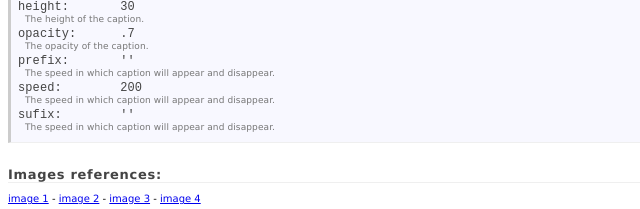
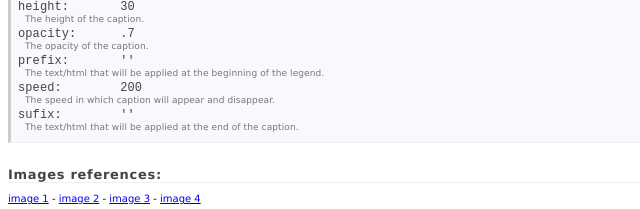
Before and after one commit to wbotelhos/capty, a plain HTML site: page index.html in a window 1280 px wide. Shown: the part 992-1201 px from the top of the page, 0-640 px from the left. Drawn offline with Linux system fonts and the light colour scheme.

Commit message:
Fixed typos. Put back no-cache.

```diff
--- a/index.html
+++ b/index.html
@@ -3,6 +3,8 @@
 <html>
 	<head>
 		<meta http-equiv="Content-animation" content="text/html; charset=UTF-8">
+		<meta http-equiv="Pragma" content="no-cache"/>
+		<meta http-equiv="Expires" content="-1"/>
 
 		<title>jQuery Capty - A Caption Plugin</title>
 
@@ -257,13 +259,13 @@
 		 	<div class="notice">The opacity of the caption.</div>
 
 			prefix:&nbsp;&nbsp;&nbsp;&nbsp;&nbsp;&nbsp;&nbsp;''
-		 	<div class="notice">The speed in which caption will appear and disappear.</div>
+		 	<div class="notice">The text/html that will be applied at the beginning of the legend.</div>
 
 			speed:&nbsp;&nbsp;&nbsp;&nbsp;&nbsp;&nbsp;&nbsp;&nbsp;200
 		 	<div class="notice">The speed in which caption will appear and disappear.</div>
 
 			sufix:&nbsp;&nbsp;&nbsp;&nbsp;&nbsp;&nbsp;&nbsp;&nbsp;''
-		 	<div class="notice">The speed in which caption will appear and disappear.</div>
+		 	<div class="notice">The text/html that will be applied at the end of the caption.</div>
 		</div>
 
 		<div class="session">Images references:</div>
```
Also changed, not shown: README.txt, changelog.txt.
